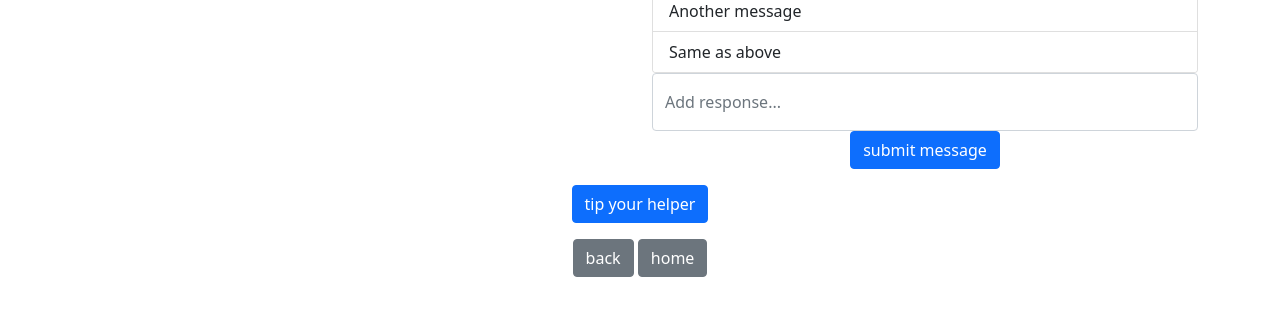
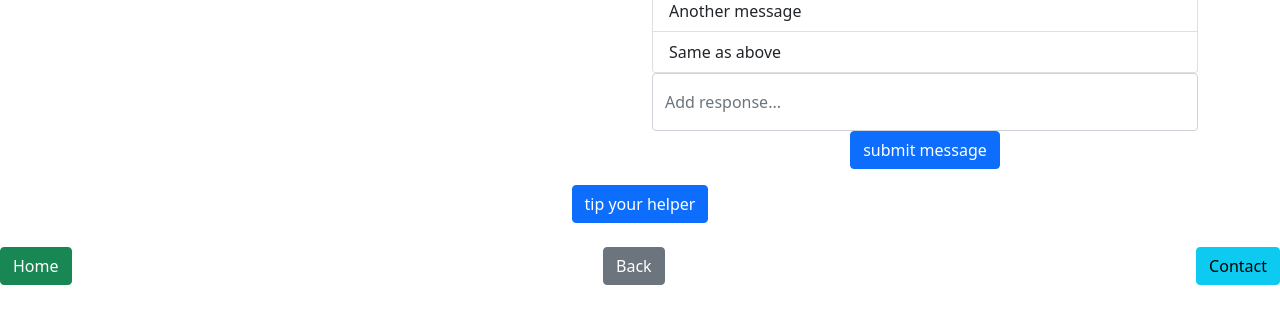
Before and after one commit to grievans/cs326-final-vav, a plain HTML site: page docs/status.html in a window 1280 px wide. Shown: the part 267-590 px from the top of the page. Drawn offline with nearby package versions, Linux system fonts and the light colour scheme.

Commit message:
Added navbar on each page
Added navbar on each page in one class

```diff
--- a/docs/status.html
+++ b/docs/status.html
@@ -66,8 +66,11 @@
     <a href="johncena@gmail.com" class="btn btn-primary">tip your helper</a>
     <!-- TODO: probably make this^ not show up if they don't have a tip link set or something like that, and have them set that in their account or something -->
     <p></p>
-    <a href="welcome.html" class="btn btn-secondary">back</a>
-    <a href="milestone1.html" class="btn btn-secondary">home</a>
+    <div class="navbar">
+      <a href="index.html" class="btn btn-success">Home</a>
+      <a href="#" class="btn btn-secondary" onclick="history.go(-1)">Back</a>
+      <a href="mailto:jojoproyy@gmail.com" class="btn btn-info">Contact</a>
+    </div>
 
     <p></p>
     <p></p>
```
Also changed, not shown: docs/quarantining.html (+5 -2 lines), docs/welcome.html (+7 -2 lines).
